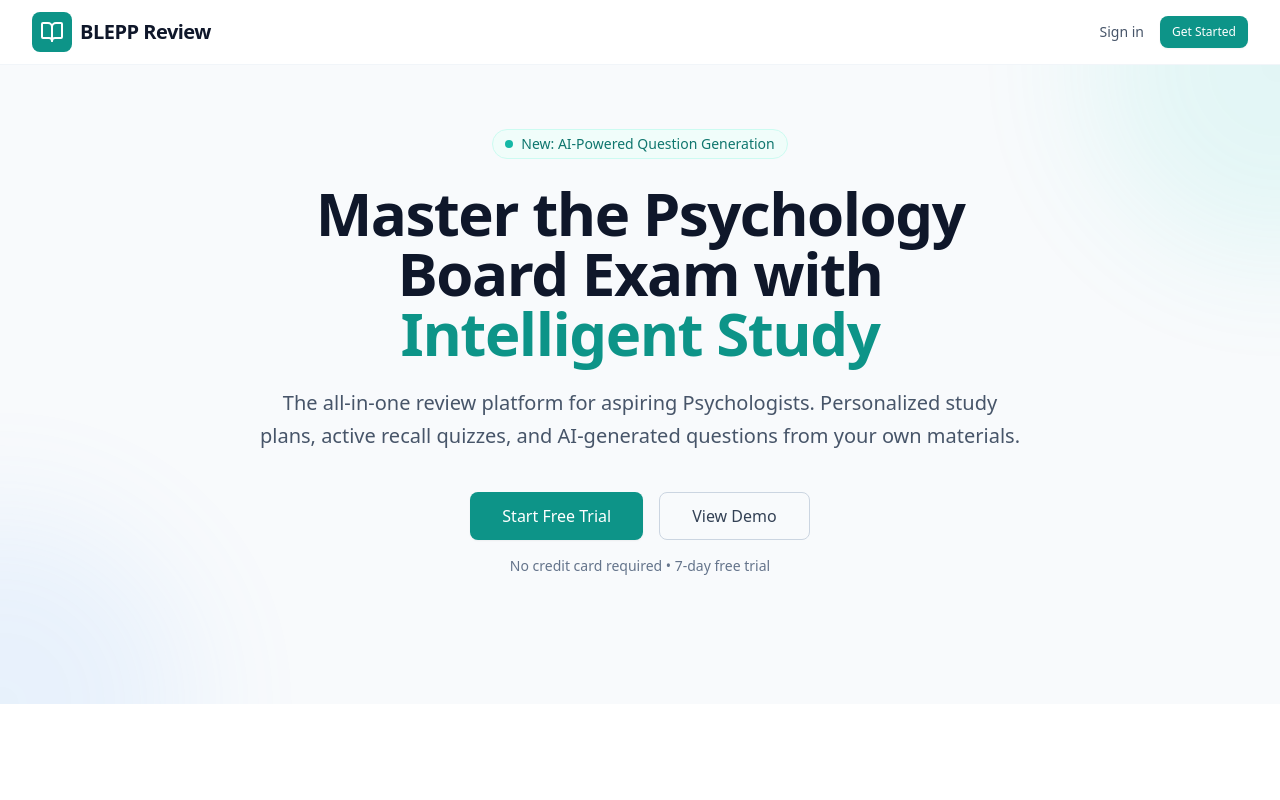
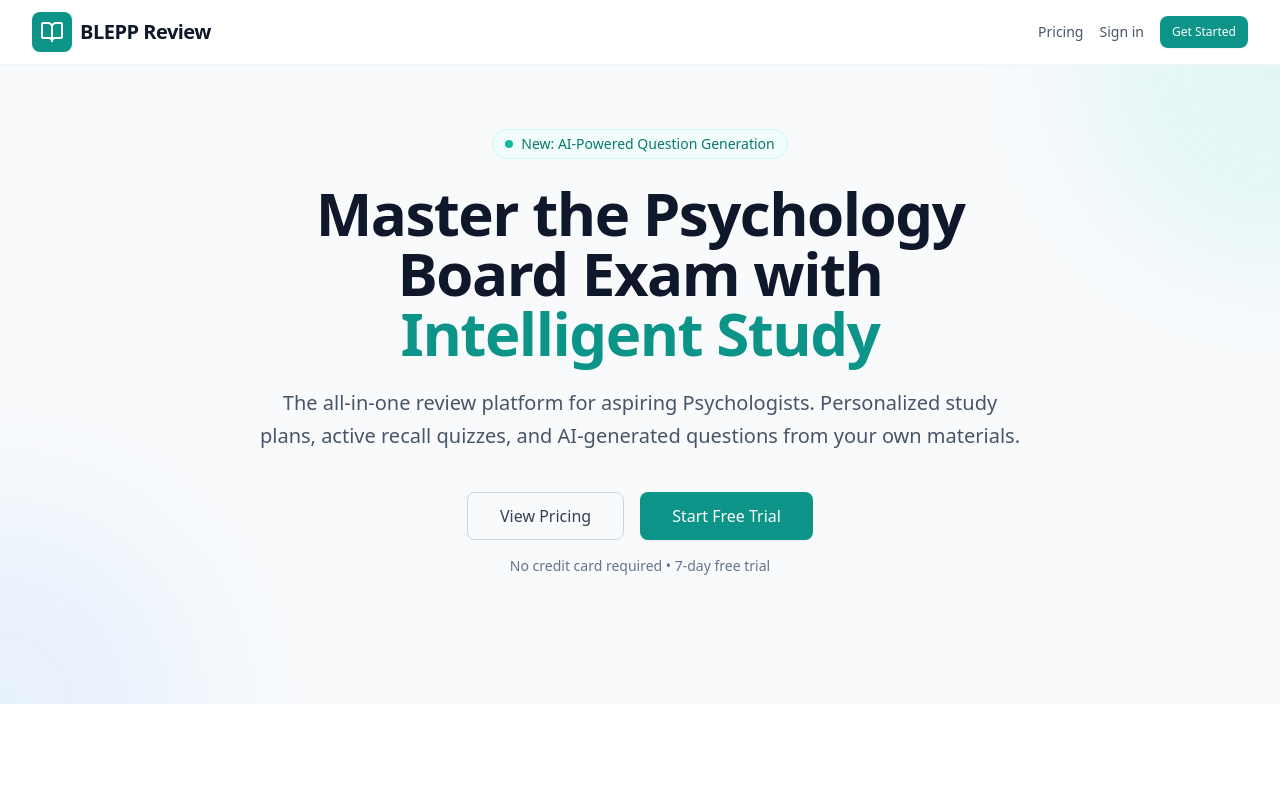
Before and after one commit to only-keanu/blepp-review, a React (Vite) app: page / in a window 1280 px wide. Shown: the top 800 px of the page. Built offline with nearby package versions, Linux system fonts and the light colour scheme; no server answers.

Commit message:
feat: add links to Pricing page in LandingPage for improved navigation

```diff
--- a/src/pages/LandingPage.tsx
+++ b/src/pages/LandingPage.tsx
@@ -25,6 +25,12 @@
               </span>
             </div>
             <div className="flex items-center gap-4">
+              <Link
+                to="/pricing"
+                className="text-sm font-medium text-slate-600 dark:text-slate-300 hover:text-slate-900 dark:hover:text-slate-100">
+
+                Pricing
+              </Link>
               <Link
                 to="/auth/login"
                 className="text-sm font-medium text-slate-600 dark:text-slate-300 hover:text-slate-900 dark:hover:text-slate-100">
@@ -65,18 +71,18 @@
               questions from your own materials.
             </p>
             <div className="flex flex-col sm:flex-row gap-4 justify-center">
-              <Link to="/auth/register">
-                <Button size="lg" className="w-full sm:w-auto px-8">
-                  Start Free Trial
-                </Button>
-              </Link>
-              <Link to="/auth/login">
+              <Link to="/pricing">
                 <Button
                   variant="outline"
                   size="lg"
                   className="w-full sm:w-auto px-8">
 
-                  View Demo
+                  View Pricing
+                </Button>
+              </Link>
+              <Link to="/auth/register">
+                <Button size="lg" className="w-full sm:w-auto px-8">
+                  Start Free Trial
                 </Button>
               </Link>
             </div>
@@ -211,9 +217,9 @@
                 </a>
               </li>
               <li>
-                <a href="#" className="hover:text-white">
+                <Link to="/pricing" className="hover:text-white">
                   Pricing
-                </a>
+                </Link>
               </li>
               <li>
                 <a href="#" className="hover:text-white">
```
